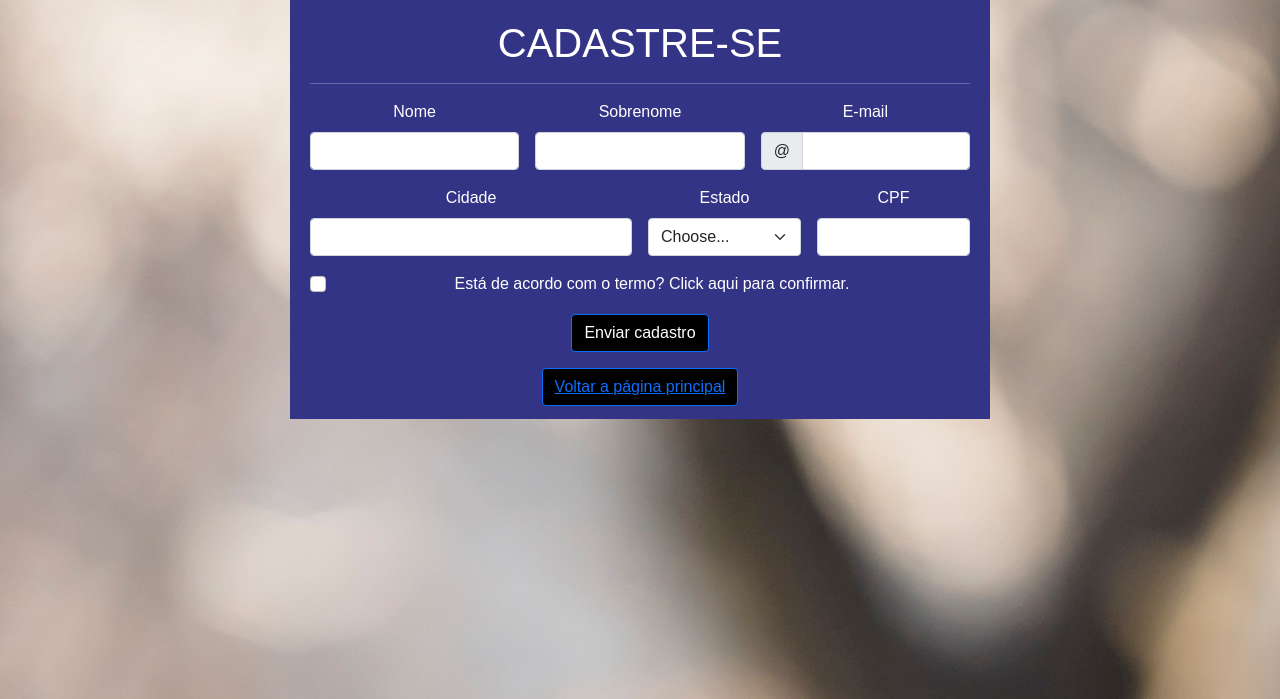
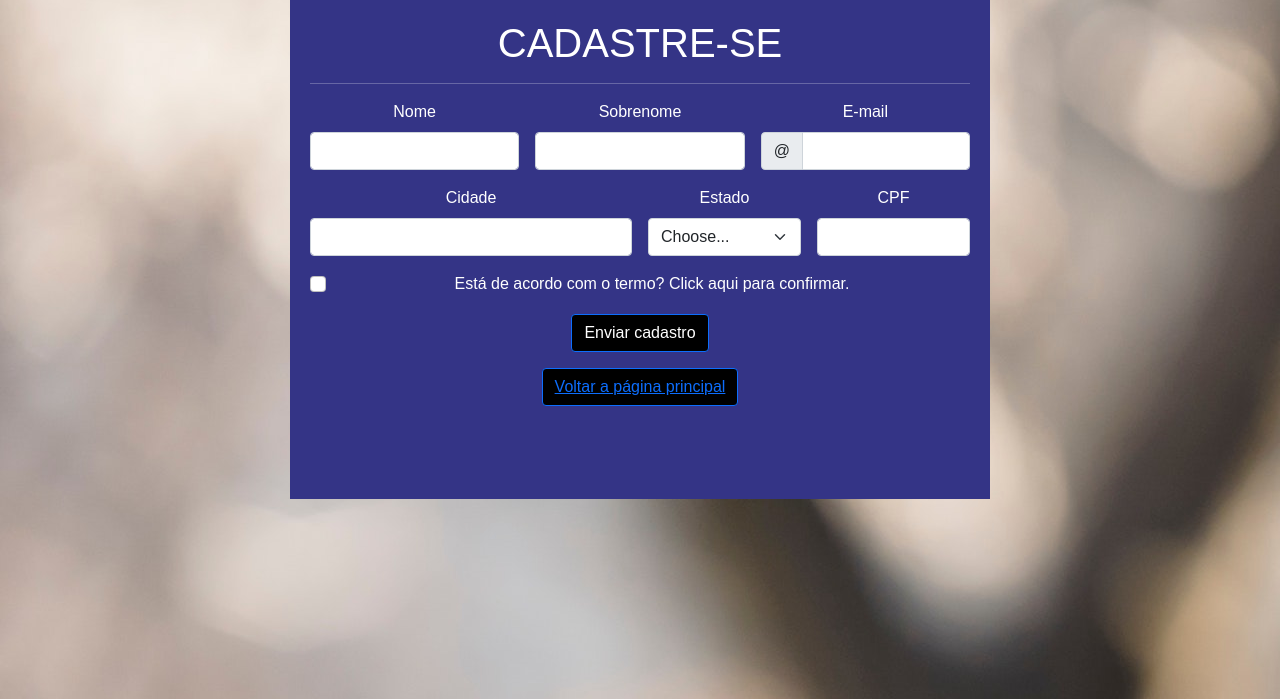
Before and after one commit to rodrigomonteirofs/pj-grupo, a PHP site: page /cadastro/index.html in a window 1280 px wide. Shown: the part 101-800 px from the top of the page. Run offline with PHP 8.4, Linux system fonts and the light colour scheme.

Commit message:
Finalização do Front-en e do Back-end

```diff
--- a/cadastro/style.css
+++ b/cadastro/style.css
@@ -18,7 +18,7 @@ body{
     color: white;
     padding-top: 250PX;
     width: 700px;
-    height: 420px;
+    height: 500px;
     padding: 20px;
     margin: 100px;
 }
```
Also changed, not shown: cadastro/opcao-login.html (+3 -5 lines).
